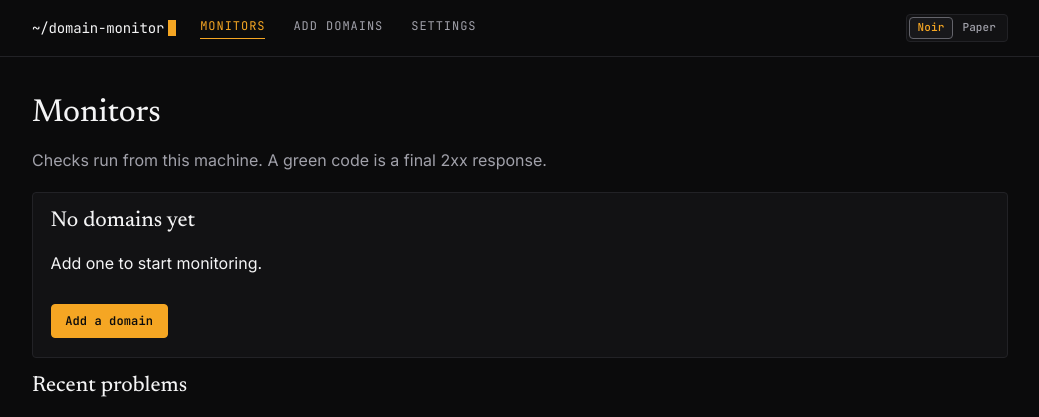
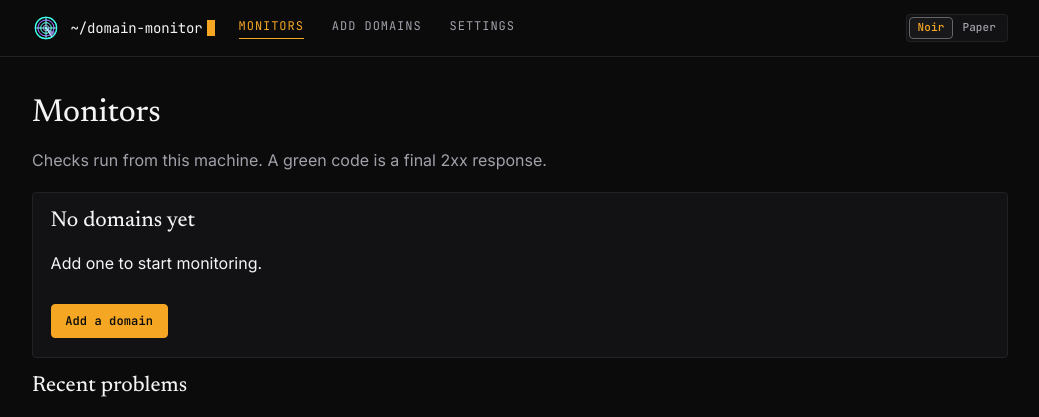
Before and after one commit to montana-digital/domain-monitor, a FastAPI app: page / in a window 1280 px wide. Shown: the top 417 px of the page, without its empty margins (120-1159 px from the left). Run offline with FastAPI, Linux system fonts and the light colour scheme.

Commit message:
Add the radar brand mark to the site header.

```diff
--- a/app/static/style.css
+++ b/app/static/style.css
@@ -158,6 +158,12 @@ h3 { font-size: 1.05rem; }
   letter-spacing: -0.01em;
 }
 .brand:hover { color: var(--tn-text-primary); }
+.brand-mark {
+  width: 1.75rem;
+  height: 1.75rem;
+  flex: none;
+  margin-right: 0.4rem;
+}
 
 .cursor {
   display: inline-block;
--- a/app/templates/base.html
+++ b/app/templates/base.html
@@ -18,7 +18,7 @@
   <a class="skip" href="#content">Skip to content</a>
   <header class="site-header">
     <div class="header-inner">
-      <a class="brand" href="/"><span>~/domain-monitor</span><span class="cursor" aria-hidden="true"></span></a>
+      <a class="brand" href="/"><img class="brand-mark" src="/static/favicon.svg" alt="" width="28" height="28"><span>~/domain-monitor</span><span class="cursor" aria-hidden="true"></span></a>
       {% if show_nav %}
       <nav aria-label="Primary">
         <a href="/" {% if section == "monitors" %}aria-current="page"{% endif %}>Monitors</a>
--- a/pyproject.toml
+++ b/pyproject.toml
@@ -4,7 +4,7 @@ build-backend = "setuptools.build_meta"
 
 [project]
 name = "domain-monitor"
-version = "0.1.0"
+version = "0.1.1"
 description = "Self-hosted web domain monitor for Linux."
 readme = "README.md"
 requires-python = ">=3.12"
```
Also changed, not shown: app/static/favicon.svg, app/static/logo.svg (added).
